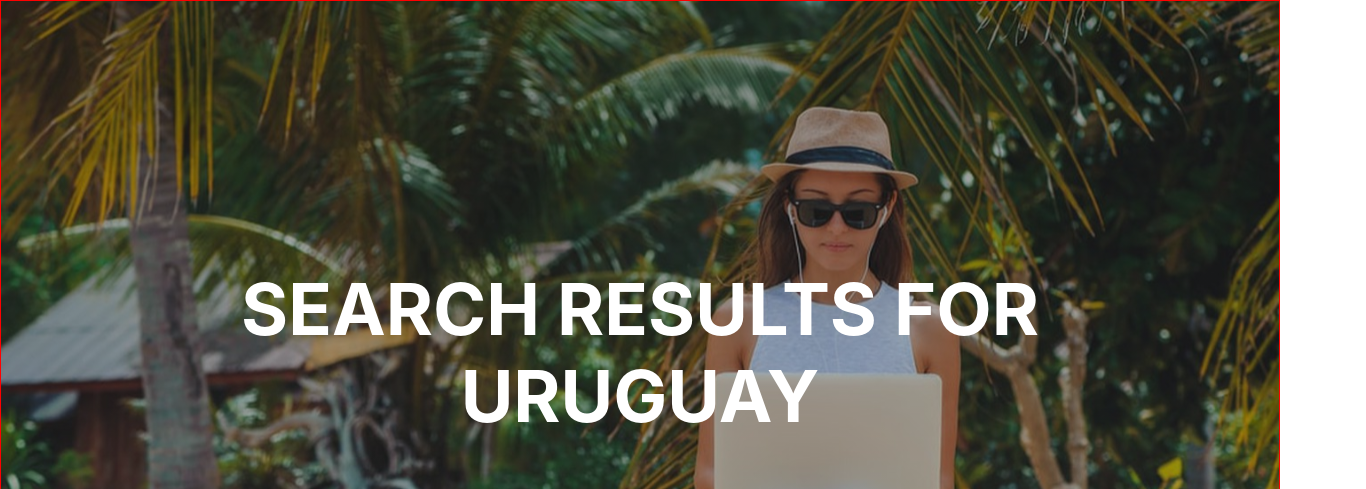
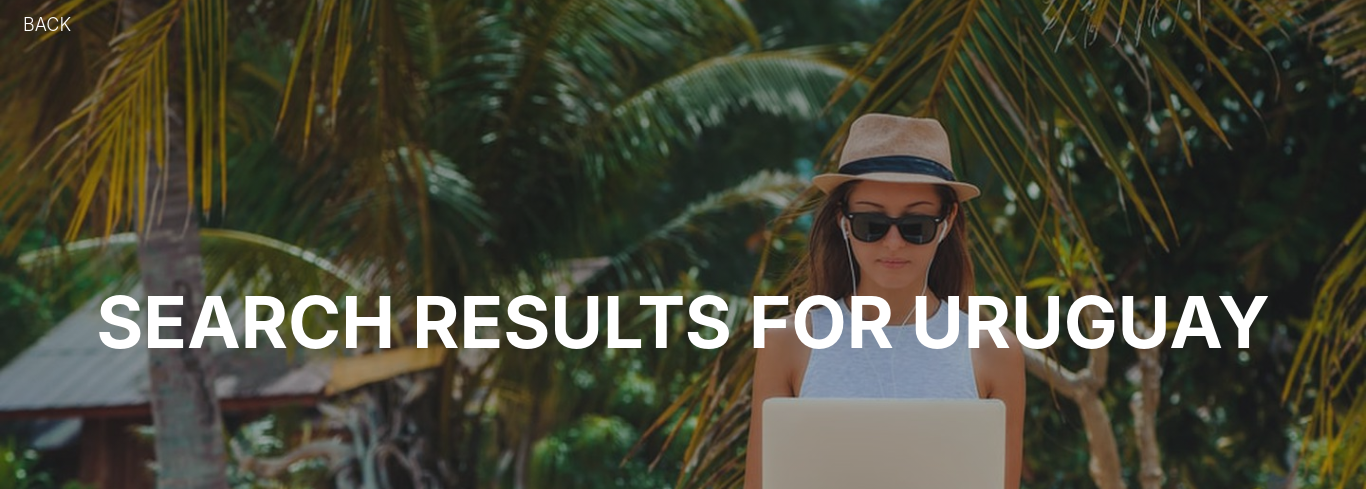
Before and after one commit to yull23/chairdnb, a React (Vite) app: page / in a window 1280 px wide. Shown: the top 489 px of the page, 1366 px wide, since content can reach past the window. Built offline with nearby package versions, Linux system fonts and the light colour scheme.

Commit message:
First delivery of components made

```diff
--- a/src/App.jsx
+++ b/src/App.jsx
@@ -161,11 +161,11 @@ function App() {
       <Header form={false} />
       <main
         css={css`
-          border: 1px solid red;
           display: flex;
           flex-direction: column;
           gap: 88px;
-          max-width: 1208px;
+          max-width: 1366px;
+          padding: 88px 80px;
           margin: auto;
         `}
       >
--- a/src/components/Card/Cards/cards-function.jsx
+++ b/src/components/Card/Cards/cards-function.jsx
@@ -4,6 +4,7 @@ export function days(data) {
     return new Date(a[0], a[2], a[1]);
   }
   return (
-    (newDate(data.end_date) - newDate(data.start_date)) / (1000 * 60 * 60 * 24)
+    Math.abs(newDate(data.end_date) - newDate(data.start_date)) /
+    (1000 * 60 * 60 * 24)
   );
 }
--- a/src/components/Form/Form.css
+++ b/src/components/Form/Form.css
@@ -1,4 +1,5 @@
 .form {
+  margin: 84px 80px;
   max-width: 391px;
   height: 508px;
   padding: 2rem;
--- a/src/components/Header/Header.css
+++ b/src/components/Header/Header.css
@@ -1,10 +1,10 @@
 .header {
-  border: 1px solid red;
   max-width: 1366px;
+  height: 750px;
   margin: 0 auto 0 auto;
-  padding: 80px;
-  aspect-ratio: 1.82 / 1;
+  aspect-ratio: 1366 / 750;
   display: flex;
+  flex-direction: column;
 }
 
 .header__text {
@@ -13,6 +13,17 @@
   font-style: normal;
   font-weight: 700;
   line-height: normal;
-  margin: auto;
+  /* margin: auto; */
+  margin-top: 243px;
   text-align: center;
 }
+
+.header__link {
+  margin: 14px 23px 0px 23px;
+
+  color: #fff;
+  font-size: 18px;
+  font-style: normal;
+  font-weight: 300;
+  line-height: normal;
+}
--- a/src/components/Header/Header.jsx
+++ b/src/components/Header/Header.jsx
@@ -15,6 +15,15 @@ export default function Header({ form }) {
       `}
     >
       {form ? (
+        <a href="#" className="header__link">
+          @ chairdnb
+        </a>
+      ) : (
+        <a href="#" className="header__link">
+          BACK
+        </a>
+      )}
+      {form ? (
         <Form />
       ) : (
         <p className="header__text">SEARCH RESULTS FOR URUGUAY</p>
--- /dev/null
+++ b/src/utils/constants.js
@@ -0,0 +1 @@
+export const BASE_URL = "https://chairdnb-api.herokuapp.com/";
```
Also changed, not shown: src/utils/static/json/chairdnb-api.json (renamed from src/static/json/chairdnb-api.json).
